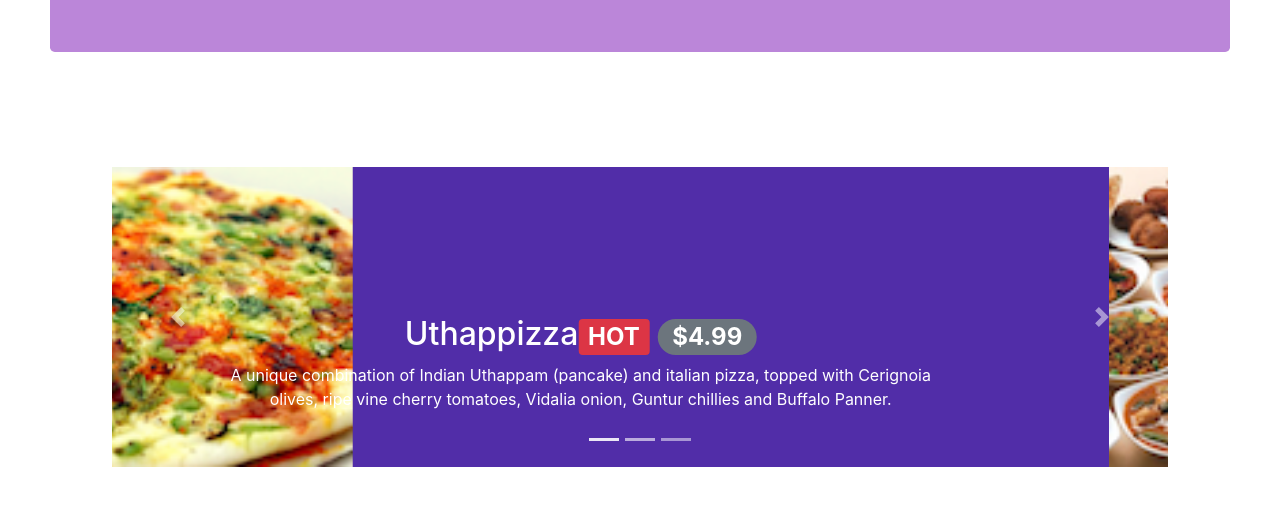
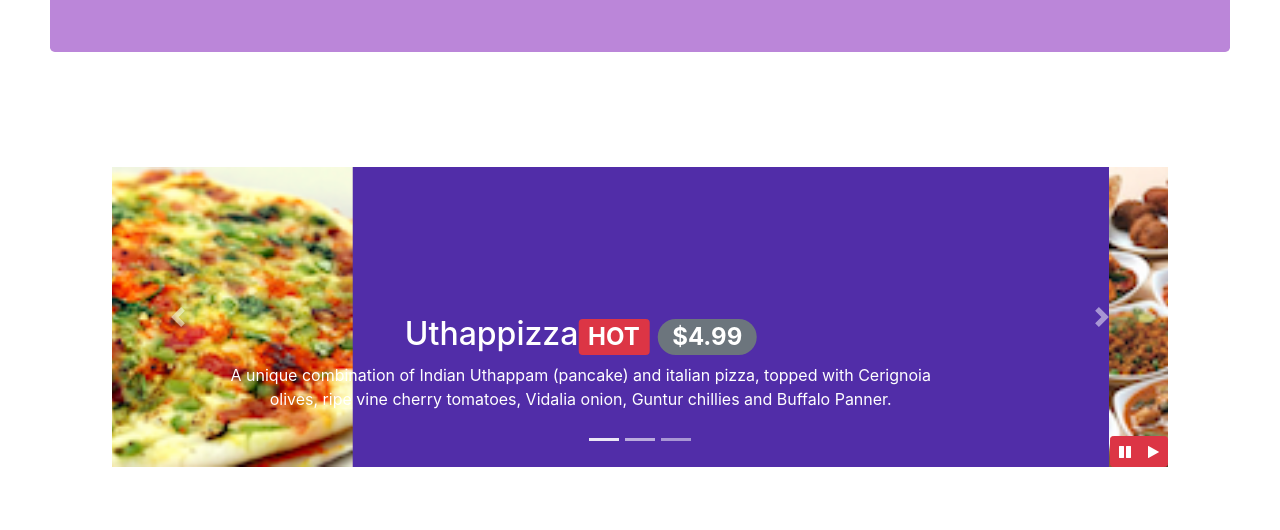
Before and after one commit to ranasanyam/prac, a website: page index.html in a window 1280 px wide. Shown: the part 270-800 px from the top of the page. Drawn offline with nearby package versions, Linux system fonts and the light colour scheme.

Commit message:
bootstrap jquery

```diff
--- a/index.html
+++ b/index.html
@@ -205,6 +205,14 @@
                 <a href="#mycarousel" role="button" class="carousel-control-next" data-slide="next">
                     <span class="carousel-control-next-icon"></span>
                 </a>
+                <div class="btn-group" id="carouselButton">
+                    <button class="btn btn-danger btn-sm" id="carousel-pause">
+                        <span class="fa fa-pause"></span>
+                    </button>
+                    <button class="btn btn-danger btn-sm" id="carousel-play">
+                        <span class="fa fa-play"></span>
+                    </button>
+                </div>
             </div>
         </div>
         <!--
@@ -411,6 +419,17 @@
     <script type="text/javascript" src="node_modules/jquery/dist/jquery.slim.min.js"></script>
     <script type="text/javascript" src="node_modules/popper.js/dist/umd/popper.min.js"></script>
     <script type="text/javascript" src="node_modules/bootstrap/dist/js/bootstrap.min.js"></script>
+    <script>
+        $(document).ready(function(){
+            $("#mycarousel").carousel({interval:2000});
+            $("#carousel-pause").click(function(){
+                $('#mycarousel').carousel("pause");
+            });
+            $("#carousel-play").click(function(){
+                $("#mycarousel").carousel('cycle');
+            });
+        });
+    </script>
 </body>
 
 </html>
--- a/style.css
+++ b/style.css
@@ -40,3 +40,9 @@ header{
 	left: 0;
 	min-height: 300px;
 }
+#carouselButton{
+	right: 15px;
+	bottom: 0px;
+	position: absolute;
+	z-index: 5;
+}
```
